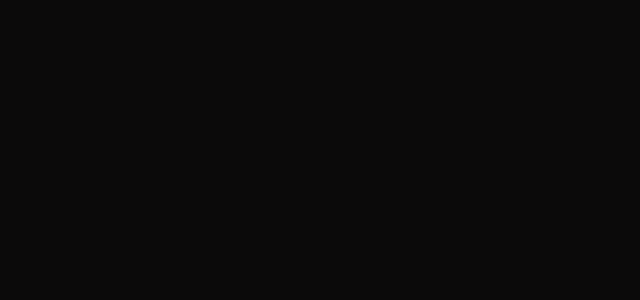
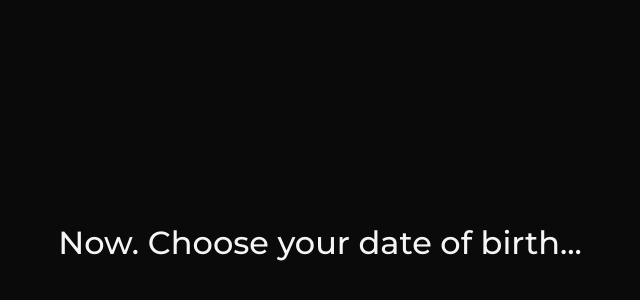
Before and after one commit to krystiano13/dark-motivation, a React (Create React App) app: page /date in a window 1280 px wide. Shown: the part 142-442 px from the top of the page, without its empty margins (320-960 px from the left). Built offline with nearby package versions, Linux system fonts and the light colour scheme.

Commit message:
create boilerplate of date view

```diff
--- /dev/null
+++ b/src/components/Date/DateInput.ts
@@ -0,0 +1,2 @@
+import styled from 'styled-components';
+export const DateInput = styled.input``;
--- /dev/null
+++ b/src/components/Date/DateWrapper.ts
@@ -0,0 +1,14 @@
+import styled from 'styled-components';
+export const DateWrapper = styled.div`
+  width : 50%;
+  height : 50%;
+
+  display : flex;
+  flex-direction: column;
+  align-items: center;
+  justify-content: center;
+
+  @media screen and (max-width : 992px) {
+    width : 90%;
+  }
+`;
--- a/src/views/Date.tsx
+++ b/src/views/Date.tsx
@@ -1,6 +1,10 @@
+import {DateWrapper} from "../components/Date/DateWrapper";
+import {InfoText} from "../components/Info/InfoText";
 const Date = () => {
     return (
-        <div></div>
+        <DateWrapper>
+            <InfoText>Now. Choose your date of birth...</InfoText>
+        </DateWrapper>
     )
 }
 
```
